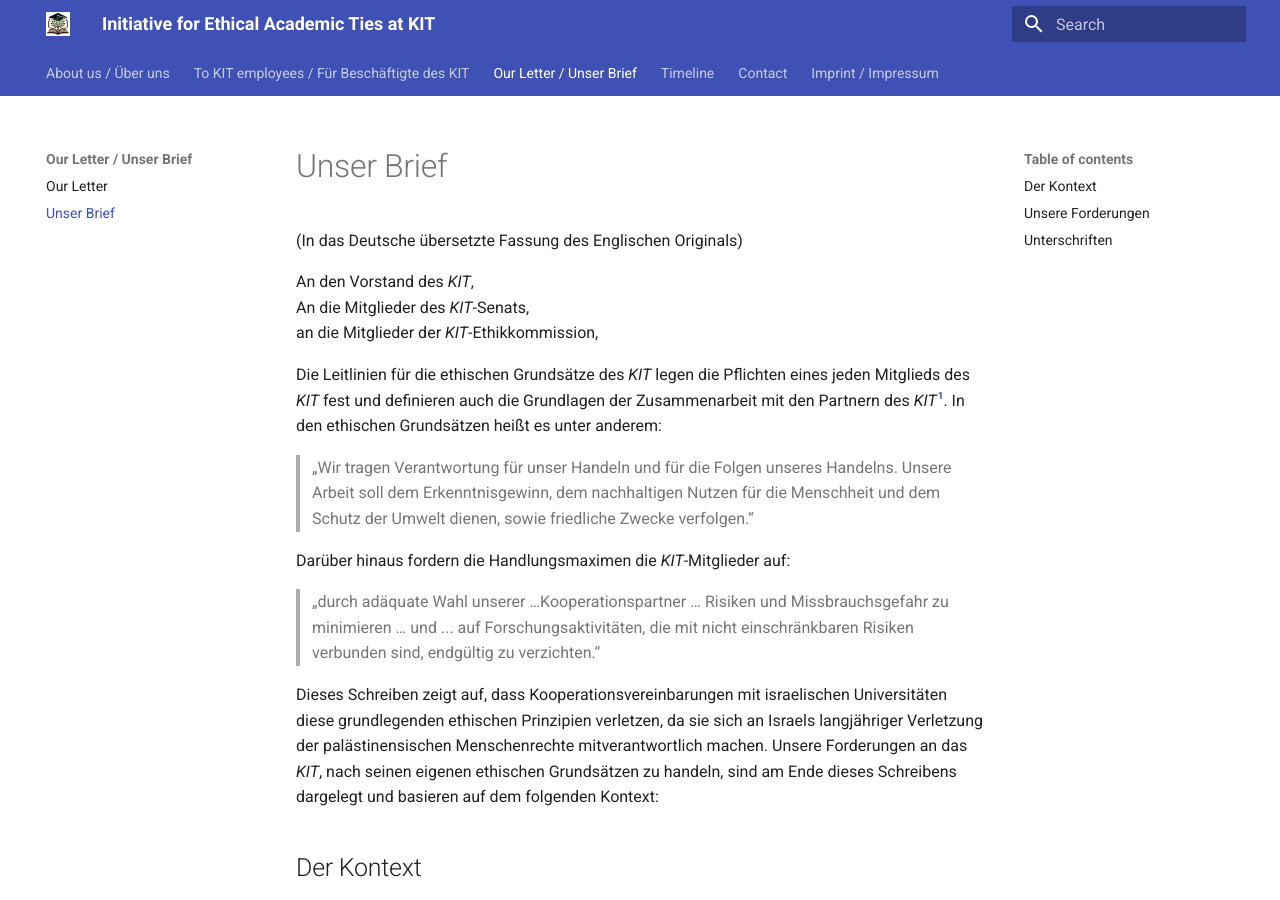
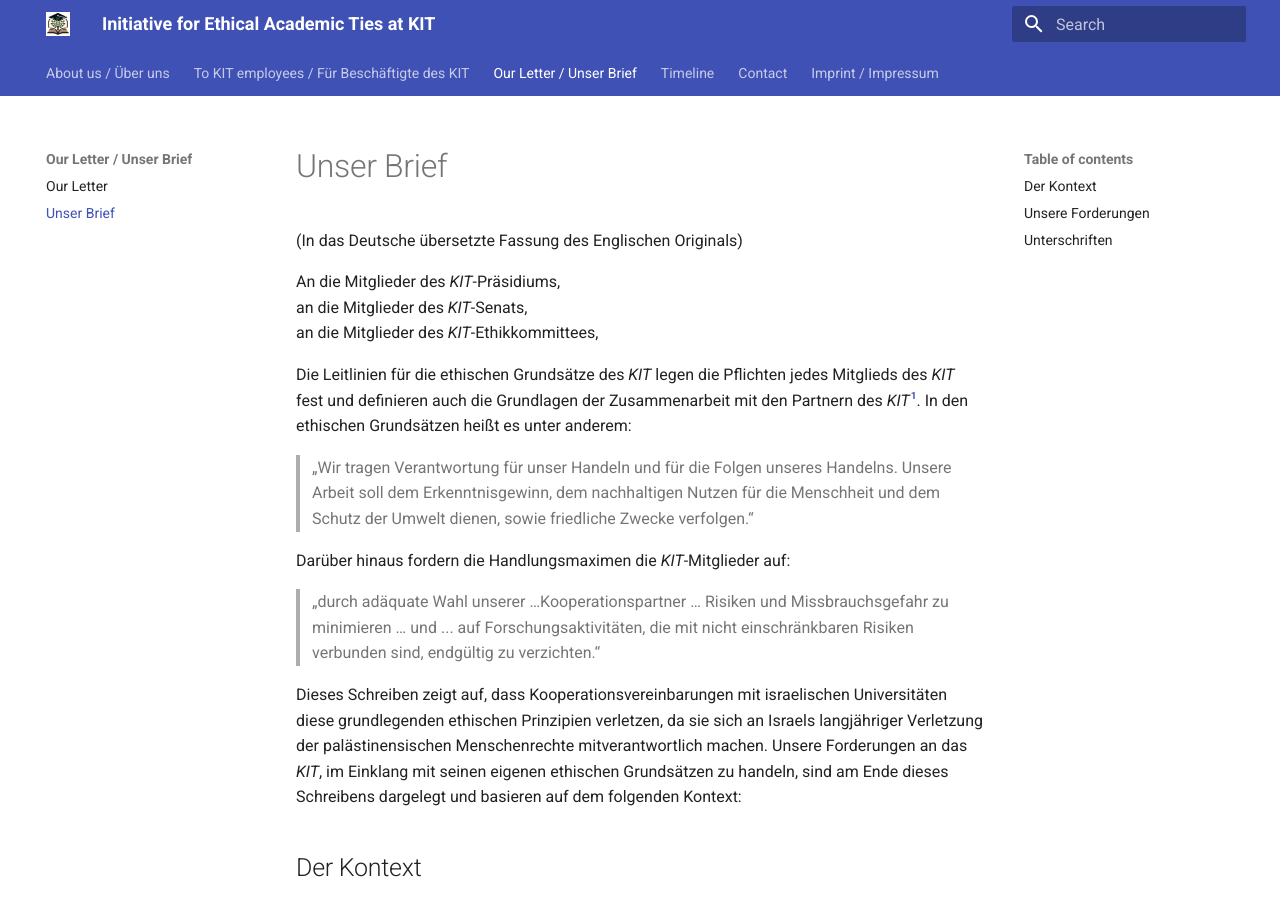
Before and after one commit to ieat-kit/ieat-kit.github.io, an MkDocs documentation site: the page built from docs/letter-de.md, in a window 1280 px wide and 900 px high. Built offline with MkDocs 1.6.1 and Material for MkDocs 9.7.7, drawn with Linux system fonts in a browser that asks for light colours; some of the changed text lies outside the part shown.

Commit message:
signatures und letter corrections

```diff
--- a/docs/letter-de.md
+++ b/docs/letter-de.md
@@ -2,11 +2,11 @@
 
 (In das Deutsche übersetzte Fassung des Englischen Originals)
 
-An den Vorstand des _KIT_,
- An die Mitglieder des _KIT_-Senats,
- an die Mitglieder der _KIT_-Ethikkommission,
+An die Mitglieder des _KIT_-Präsidiums,
+an die Mitglieder des _KIT_-Senats,
+an die Mitglieder des _KIT_-Ethikkommittees,
 
-Die Leitlinien für die ethischen Grundsätze des _KIT_ legen die Pflichten eines jeden Mitglieds des _KIT_ fest und definieren auch die Grundlagen der Zusammenarbeit mit den Partnern des _KIT_[^1]. In den ethischen Grundsätzen heißt es unter anderem:
+Die Leitlinien für die ethischen Grundsätze des _KIT_ legen die Pflichten jedes Mitglieds des _KIT_ fest und definieren auch die Grundlagen der Zusammenarbeit mit den Partnern des _KIT_[^1]. In den ethischen Grundsätzen heißt es unter anderem:
 
 > „Wir tragen Verantwortung für unser Handeln und für die Folgen unseres Handelns. Unsere Arbeit soll dem Erkenntnisgewinn, dem nachhaltigen Nutzen für die Menschheit und dem Schutz der Umwelt dienen, sowie friedliche Zwecke verfolgen.“
 
@@ -14,7 +14,7 @@
 
 > „durch adäquate Wahl unserer …Kooperationspartner … Risiken und Missbrauchsgefahr zu minimieren … und ... auf Forschungsaktivitäten, die mit nicht einschränkbaren Risiken verbunden sind, endgültig zu verzichten.“
 
-Dieses Schreiben zeigt auf, dass Kooperationsvereinbarungen mit israelischen Universitäten diese grundlegenden ethischen Prinzipien verletzen, da sie sich an Israels langjähriger Verletzung der palästinensischen Menschenrechte mitverantwortlich machen. Unsere Forderungen an das _KIT_, nach seinen eigenen ethischen Grundsätzen zu handeln, sind am Ende dieses Schreibens dargelegt und basieren auf dem folgenden Kontext:
+Dieses Schreiben zeigt auf, dass Kooperationsvereinbarungen mit israelischen Universitäten diese grundlegenden ethischen Prinzipien verletzen, da sie sich an Israels langjähriger Verletzung der palästinensischen Menschenrechte mitverantwortlich machen. Unsere Forderungen an das _KIT_, im Einklang mit seinen eigenen ethischen Grundsätzen zu handeln, sind am Ende dieses Schreibens dargelegt und basieren auf dem folgenden Kontext:
 
 ## Der Kontext
 
```
Also changed, not shown: other parts of docs/letter-de.md (+8 -2 lines), docs/letter.md (+6 -2 lines).
